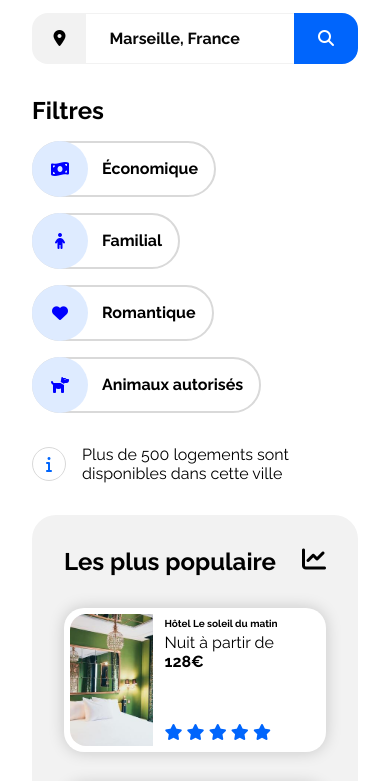
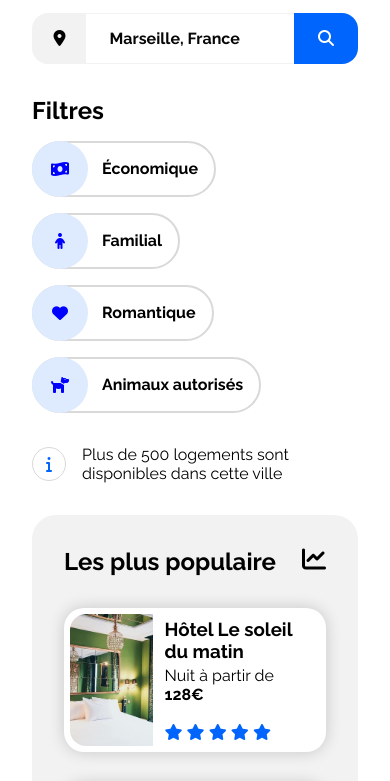
Before and after one commit to guillaumealbano/GuillaumeAlbano_2_16012021, a plain HTML site: page index.html in a window 390 px wide. Shown: the part 277-1058 px from the top of the page. Drawn offline with Linux system fonts and the light colour scheme.

Commit message:
CORRECTION 2 MQ

```diff
--- a/index.html
+++ b/index.html
@@ -6,7 +6,7 @@
   <title>Reservia</title>
   <meta charset="UTF-8">
   <meta name="viewport" content="width=device-width, initial-scale=1.0">
-  <meta name="description" content ="Reservia, trouver et réserver vos hébergements et vos activités dans toute la France ">
+  <meta name="description" content ="Reservia, trouver et réserver votre hébergement et vos activités dans toute la France ">
   <link rel="stylesheet" href="style/style.css">
   <link rel="icon" href="./IMAGES/LOGO/Reservia.svg">
   <script src="https://kit.fontawesome.com/bee82f6caf.js" crossorigin="anonymous" defer ></script>
@@ -465,7 +465,5 @@
 
   </footer>
 <!-- 4,1*FIN - SECTION FOOTER DE LA PAGE HTML -->
-<!-- ***FIN DU BODY DE LA PAGE HTML*** -- */-->
-<!-- /* -- THE END -- */-->
 </body>
 </html>
--- a/style/style.css
+++ b/style/style.css
@@ -509,10 +509,6 @@ a {
     grid-template-columns: 1fr;
     grid-template-rows: auto 12rem 12rem 12rem 12rem 12rem 12rem;
   }
-  @media (max-width: 600px) {
-    .Lodgallh {
-      font-size: x-small;
-    }
 }
 /* -- *3,1* FIN - SECTION ACTIVITE A MARSEILLE -- */
 
```
Also changed, not shown: 1 other file.
